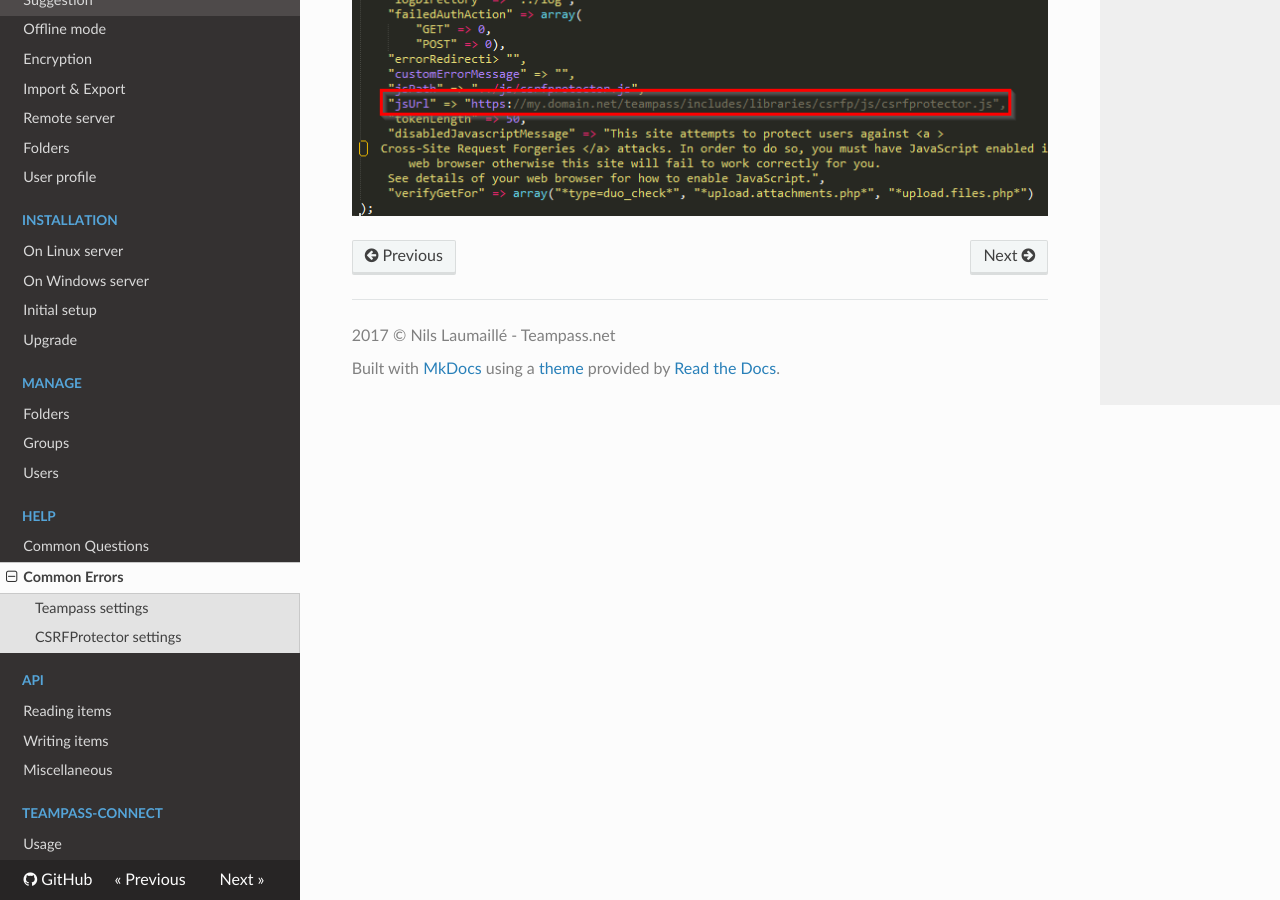
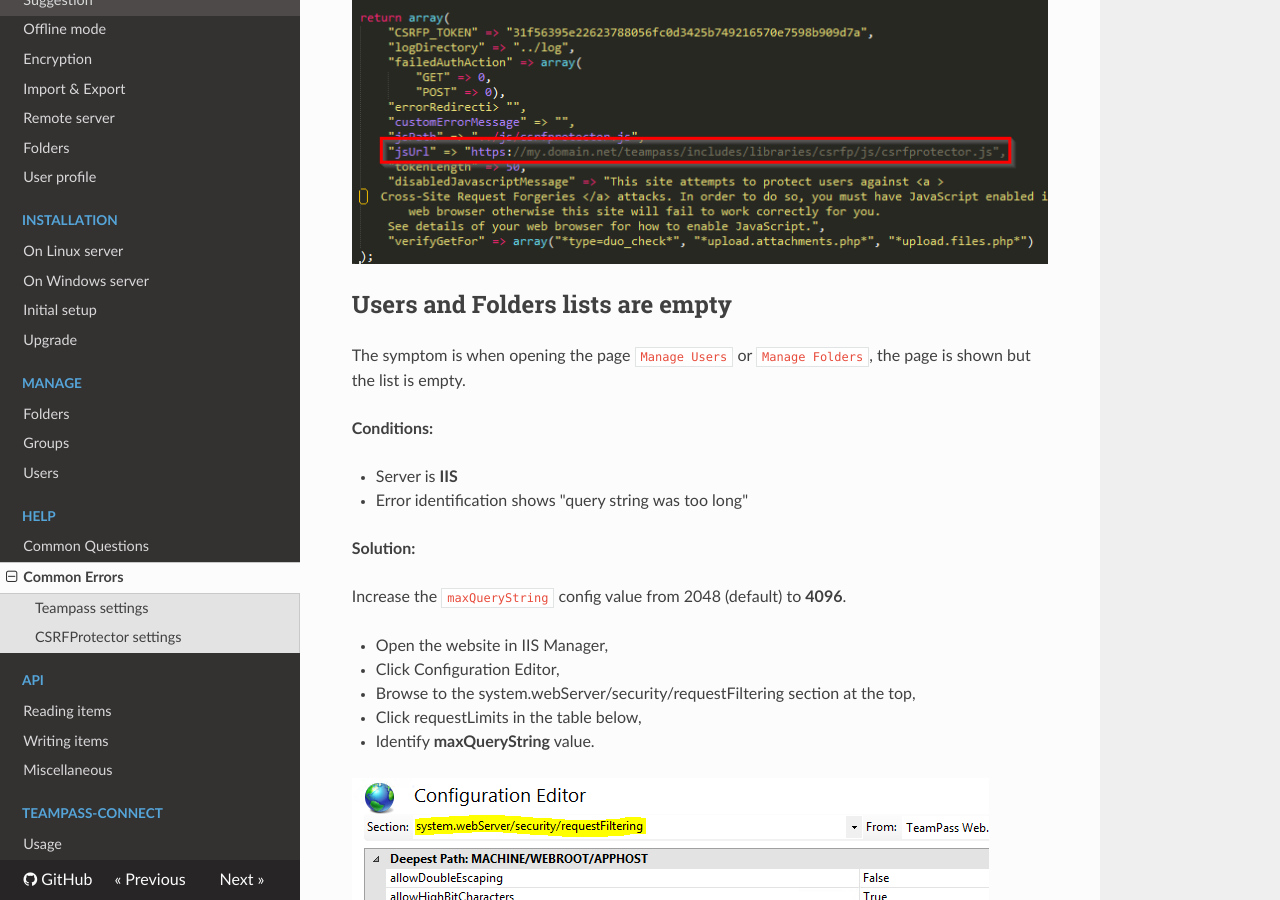
Before and after one commit to nilsteampassnet/teampass_doc, an MkDocs documentation site: the page built from docs/errors.md, in a window 1280 px wide and 900 px high, scrolled down 1000 px. Built offline with MkDocs 1.6.1, drawn with Linux system fonts in a browser that asks for light colours; nearby versions of some CDN libraries; old or Windows-style settings are respelled for this version of MkDocs; some of the changed text lies outside the part shown.

Commit message:
Update errors.md

```diff
--- a/docs/errors.md
+++ b/docs/errors.md
@@ -3,6 +3,8 @@
 Teampass comes with csrfProtector that protects against Cross Site Request Forgery mechanisms. Due to this, you must ensure that your Teampass configuration is consistent between all paths.
 
 In this example, we will considere that Teampass is hosted at `https://my.domain.net/teampass`.
+
+Check the next 2 topics and ensure consistency between the paths you are using.
 
 ### Teampass settings
 
@@ -19,3 +21,24 @@ In this example, we will considere that Teampass is hosted at `https://my.domain
 * Check variable `jsUrl`, it must contain the complete URL too.
 
 ![Screenshot](img/error-2.png)
+
+## Users and Folders lists are empty
+
+The symptom is when opening the page `Manage Users` or `Manage Folders`, the page is shown but the list is empty.
+
+**Conditions:**
+
+* Server is **IIS**
+* Error identification shows "query string was too long"
+
+**Solution:**
+
+Increase the `maxQueryString` config value from 2048 (default) to **4096**.
+
+* Open the website in IIS Manager,
+* Click Configuration Editor,
+* Browse to the system.webServer/security/requestFiltering section at the top,
+* Click requestLimits in the table below,
+* Identify **maxQueryString** value.
+
+![Screenshot](img/error-3.png)
```
